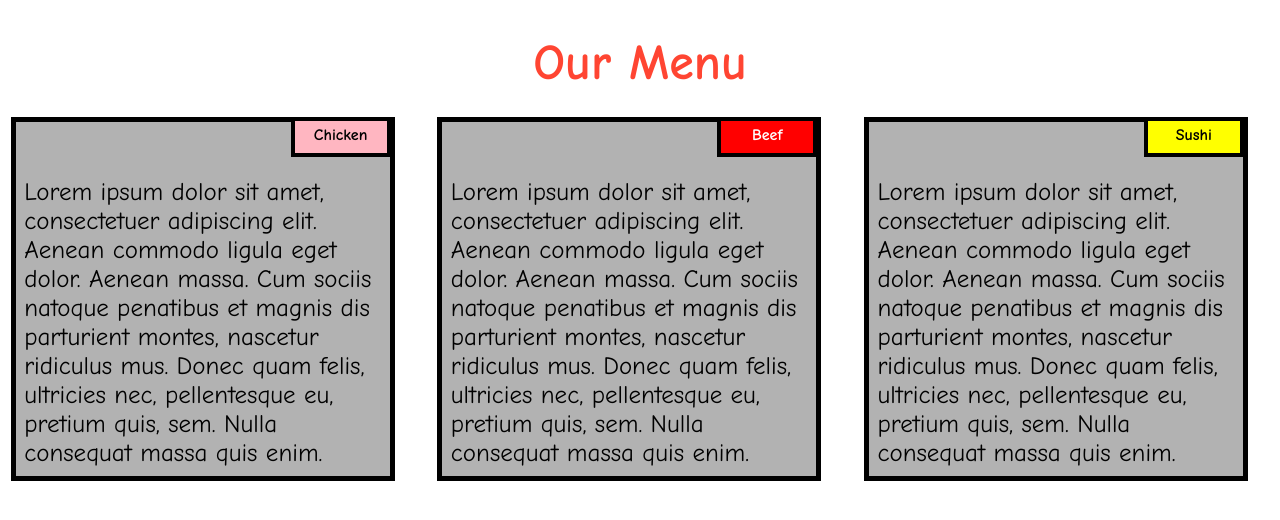
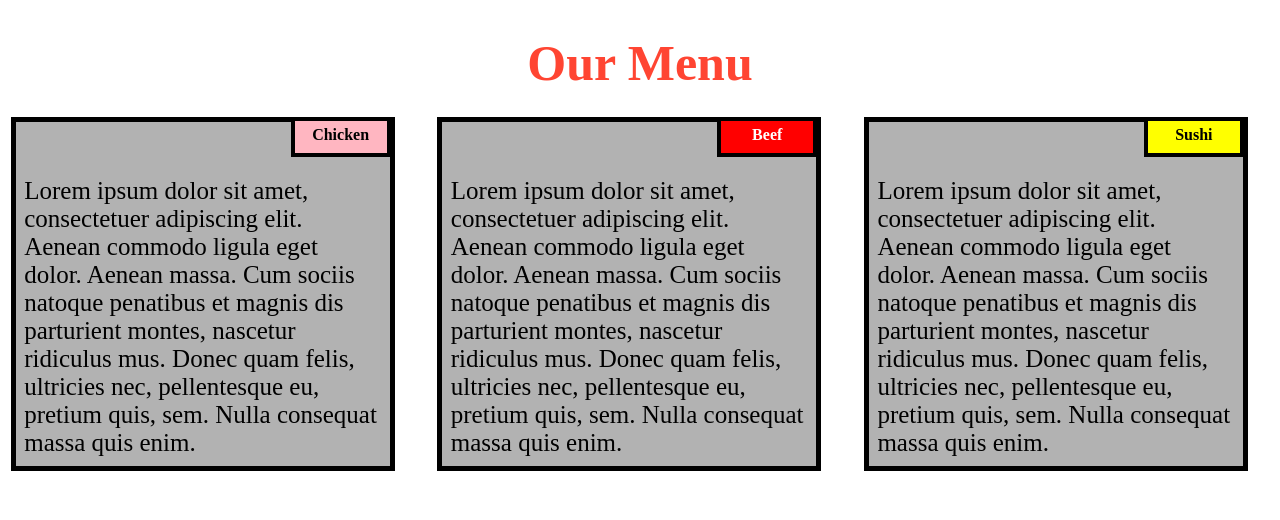
Before and after one commit to jalaldhalipM/module2-solution, a plain HTML site: page index.html in a window 1280 px wide. Drawn offline with Linux system fonts and the light colour scheme.

Commit message:
Update styles.css
font update

```diff
--- a/styles.css
+++ b/styles.css
@@ -5,7 +5,7 @@
   body{
       margin: 0;
       padding: 0;
-    font-family: "Comic Sans MS", cursive, sans-serif;
+    font-family: "times new roman", cursive, sans-serif;
   }
 
   .row{
```
